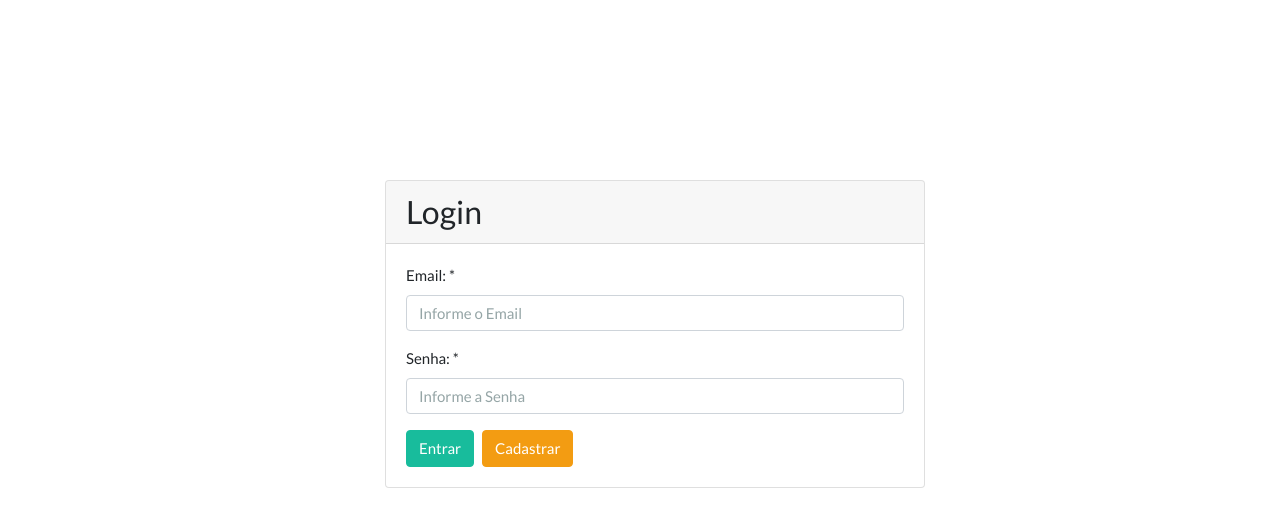
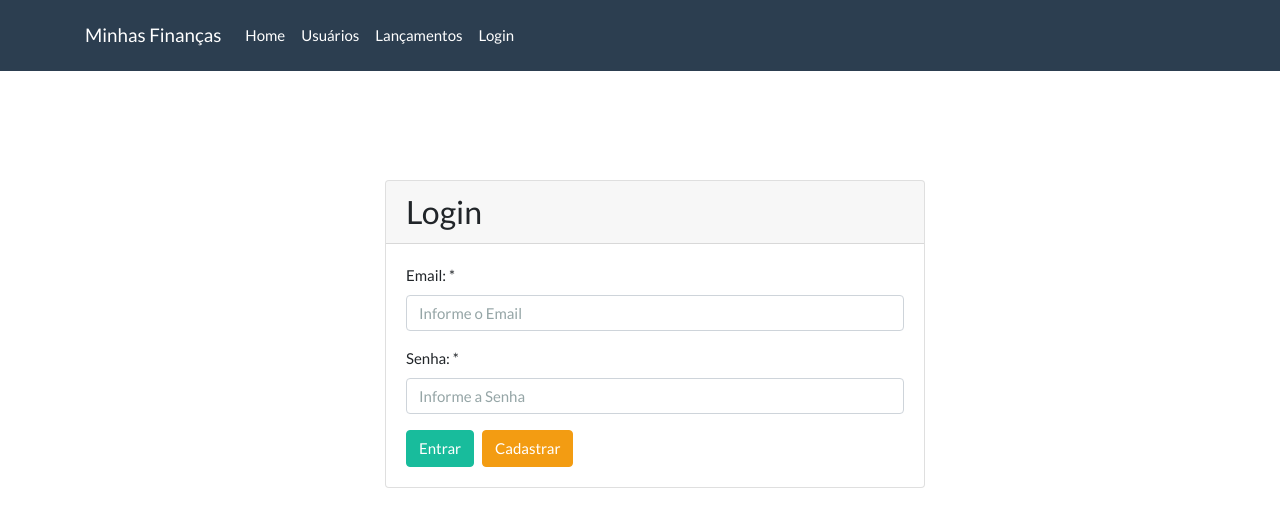
Before and after one commit to josivaldobatista/minhas-financas-app, a React (Create React App) app: page /#/login in a window 1280 px wide. Shown: the top 524 px of the page. Built offline with nearby package versions, Linux system fonts and the light colour scheme.

Commit message:
Criando o Componente NavBar. (barra de menu)

```diff
--- /dev/null
+++ b/src/components/navbar.js
@@ -0,0 +1,34 @@
+import React from 'react'
+
+function NavBar() {
+    return (
+        <div className="navbar navbar-expand-lg fixed-top navbar-dark bg-primary">
+            <div className="container">
+                <a href="https://bootswatch.com/" className="navbar-brand">Minhas Finanças</a>
+                <button className="navbar-toggler" type="button" data-toggle="collapse" data-target="#navbarResponsive"
+                    aria-controls="navbarResponsive" aria-expanded="false" aria-label="Toggle navigation">
+                    <span className="navbar-toggler-icon"></span>
+                </button>
+                <div className="collapse navbar-collapse" id="navbarResponsive">
+                    <ul className="navbar-nav">
+                        <li className="nav-item">
+                            <a className="nav-link" href="home.html">Home</a>
+                        </li>
+                        <li className="nav-item">
+                            <a className="nav-link" href="usuarios.html">Usuários</a>
+                        </li>
+                        <li className="nav-item">
+                            <a className="nav-link" href="lancamentos.html">Lançamentos</a>
+                        </li>
+                        <li className="nav-item">
+                            <a className="nav-link" href="login.html">Login</a>
+                        </li>
+                    </ul>
+
+                </div>
+            </div>
+        </div>
+    )
+}
+
+export default NavBar
--- a/src/main/App.js
+++ b/src/main/App.js
@@ -1,6 +1,7 @@
 import React from 'react';
 
 import Rotas from './rotas'
+import NavBar from '../components/navbar'
 
 import 'bootswatch/dist/flatly/bootstrap.css'
 import '../custom.css'
@@ -9,9 +10,12 @@ class App extends React.Component {
 
   render() {
     return (
-      <div>
+      <>
+      <NavBar />
+      <div className="container">
         <Rotas />
       </div>
+      </>
     )
   }
 }
--- a/src/views/cadastroUsuario.js
+++ b/src/views/cadastroUsuario.js
@@ -18,7 +18,6 @@ class CadastroUsuario extends React.Component {
 
     render() {
         return (
-            <div className="container">
             <Card title="Cadastro de Usuário">
                 <div className="row">
                     <div className="col-lg-12">
@@ -45,7 +44,6 @@ class CadastroUsuario extends React.Component {
                     </div>
                 </div>
             </Card>
-            </div>
         )
     }
 }
--- a/src/views/login.js
+++ b/src/views/login.js
@@ -17,7 +17,6 @@ class Login extends React.Component {
 
     render() {
         return (
-            <div className="container">
             <div className="row">
                 <div className="col-md-6" style={{ position: 'relative', left: '300px' }}>
                     <div className="bs-docs-section">
@@ -46,7 +45,6 @@ class Login extends React.Component {
                     </div>
                 </div>
             </div>
-            </div>
         )
     }
 }
```
Lines whose indentation alone changed are shown as unchanged.
